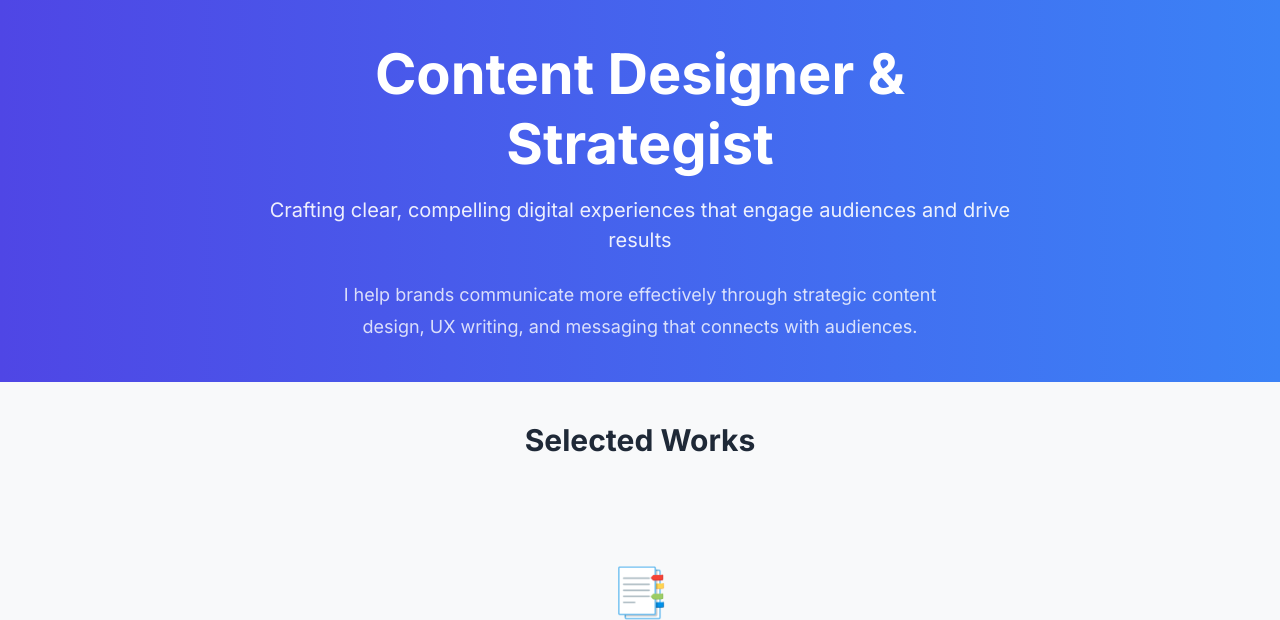
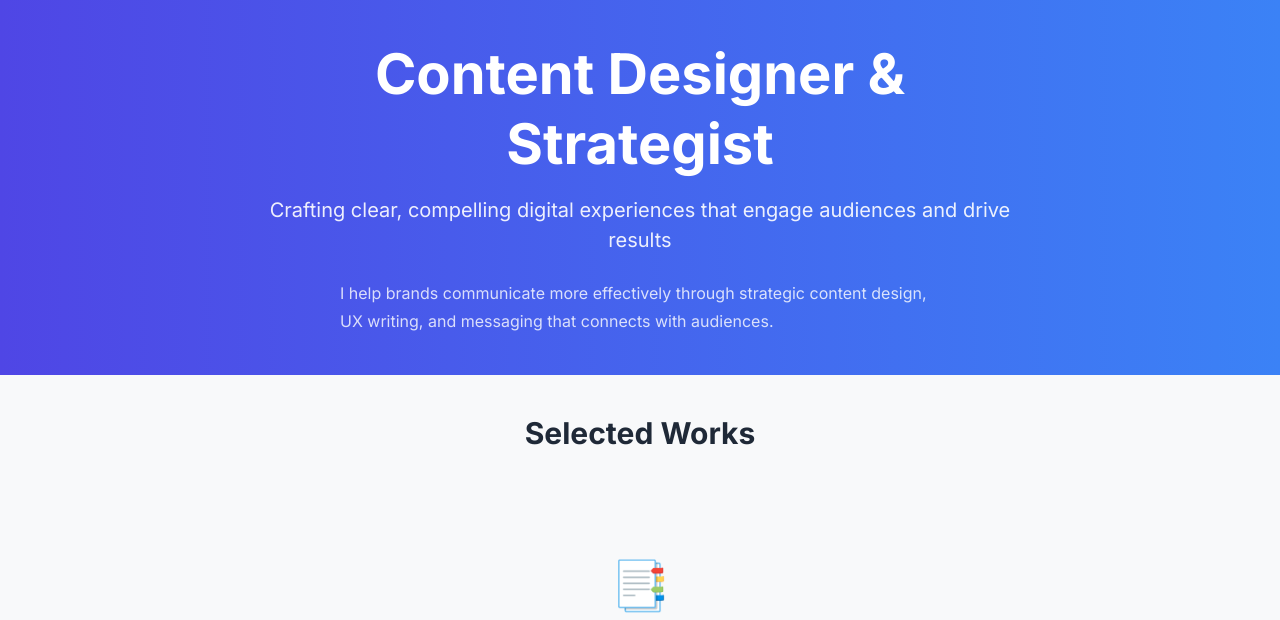
Before and after one commit to Neil4ad/ContentPortfolio, a Flask app: page / in a window 1280 px wide. Shown: the part 74-694 px from the top of the page. Run offline with Flask 3, Linux system fonts and the light colour scheme; some libraries are stand-ins or nearby versions.

Commit message:
Changed hero about text size

```diff
--- a/static/css/pages.css
+++ b/static/css/pages.css
@@ -1,7 +1,4 @@
-/*
- * pages.css - Page-specific styles
- * Portfolio Website CSS Refactor - Optimized Version
- */
+
 
 /* ==================
    HOME PAGE STYLES
@@ -57,12 +54,12 @@
 }
 
 .hero-about {
-    font-size: var(--font-size-lg);
+    font-size: var(--font-size-base);
     max-width: 600px;
     margin: 0 auto;
     color: var(--hero-text-color, white);
-    opacity: 0.8;
     line-height: var(--line-height-loose);
+    text-align: left;
 }
 
 /* ==================
```
